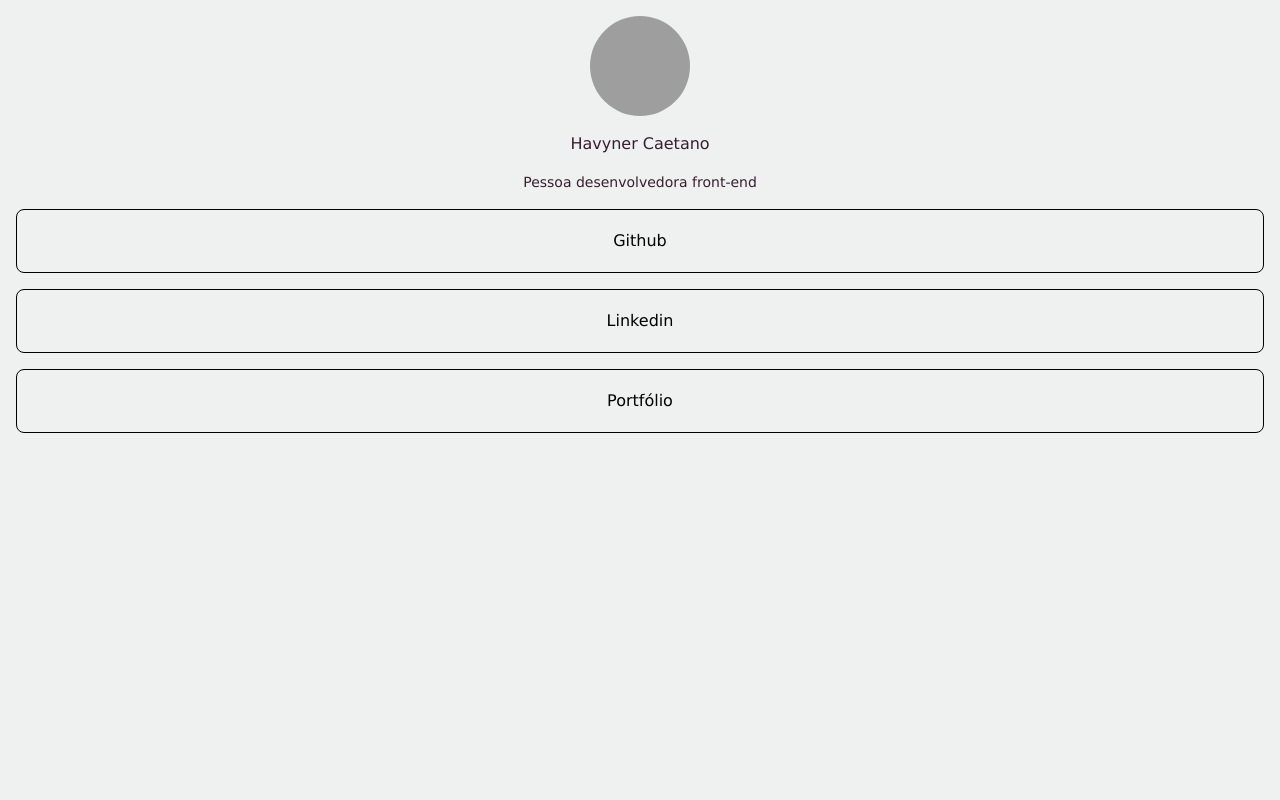
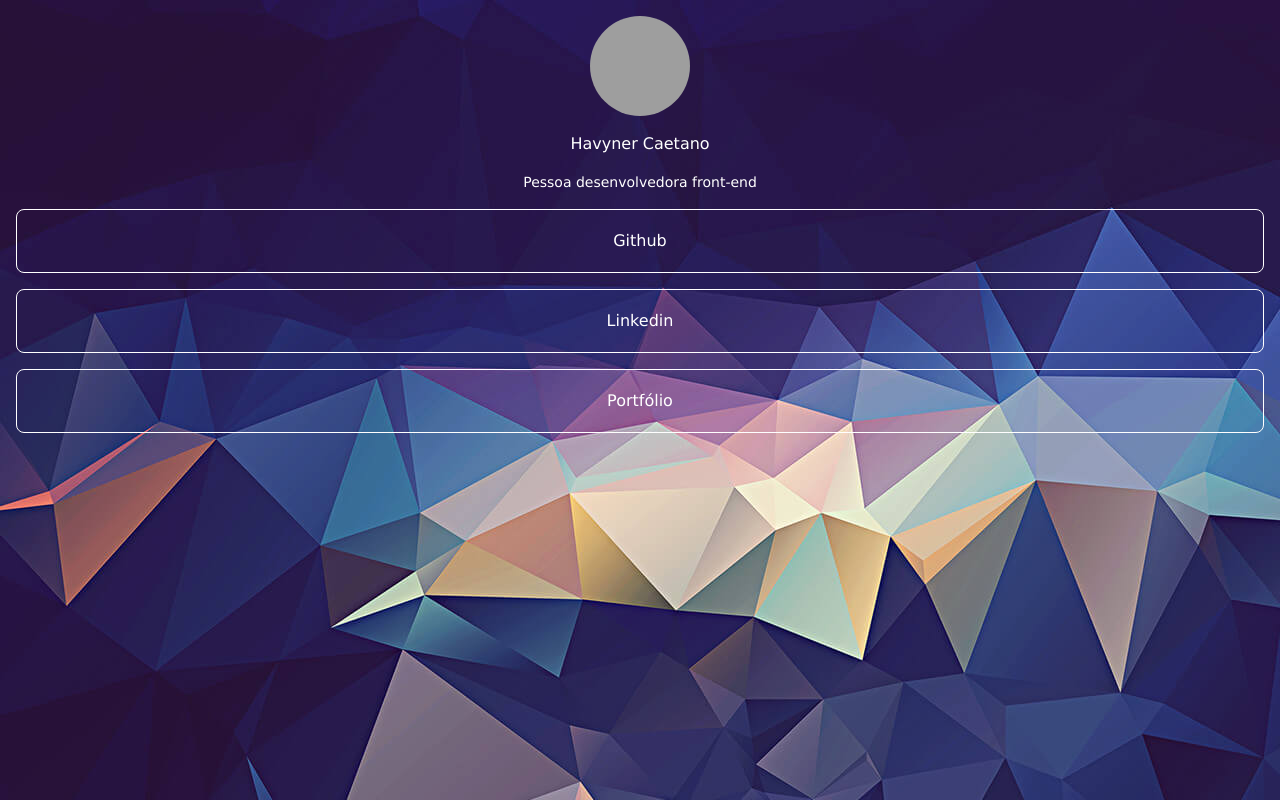
Before and after one commit to HCaetano/all-my-links, a plain HTML site: page index.html in a window 1280 px wide. Drawn offline with Linux system fonts and the light colour scheme; grey boxes are pictures that could not be loaded.

Commit message:
feat: Add background image

```diff
--- a/styles.css
+++ b/styles.css
@@ -1,8 +1,10 @@
 body {
+    background-image: url('background.jpg');
     display: flex;
 }
 
 .container {
+    color: white;
     display: flex;
     padding: 1rem;
     width: 100%;
@@ -39,9 +41,9 @@ body {
 }
 
 .content__link {
-    border: 1.5px solid black;
+    border: 1.5px solid white;
     border-radius: 0.5rem;
-    color: black;
+    color: white;
     display: flex;
     font-size: 1rem;
     height: 4rem;
```
Also changed, not shown: background.jpg (added).
